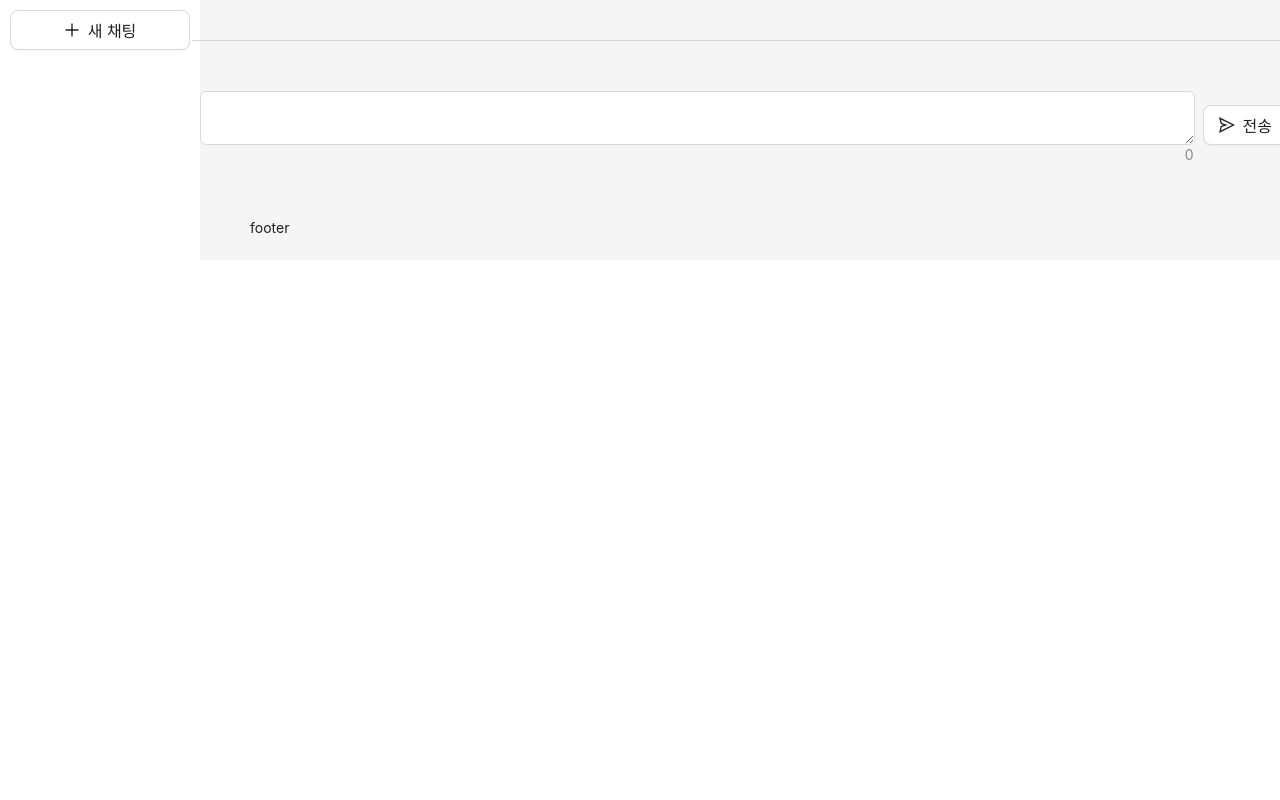
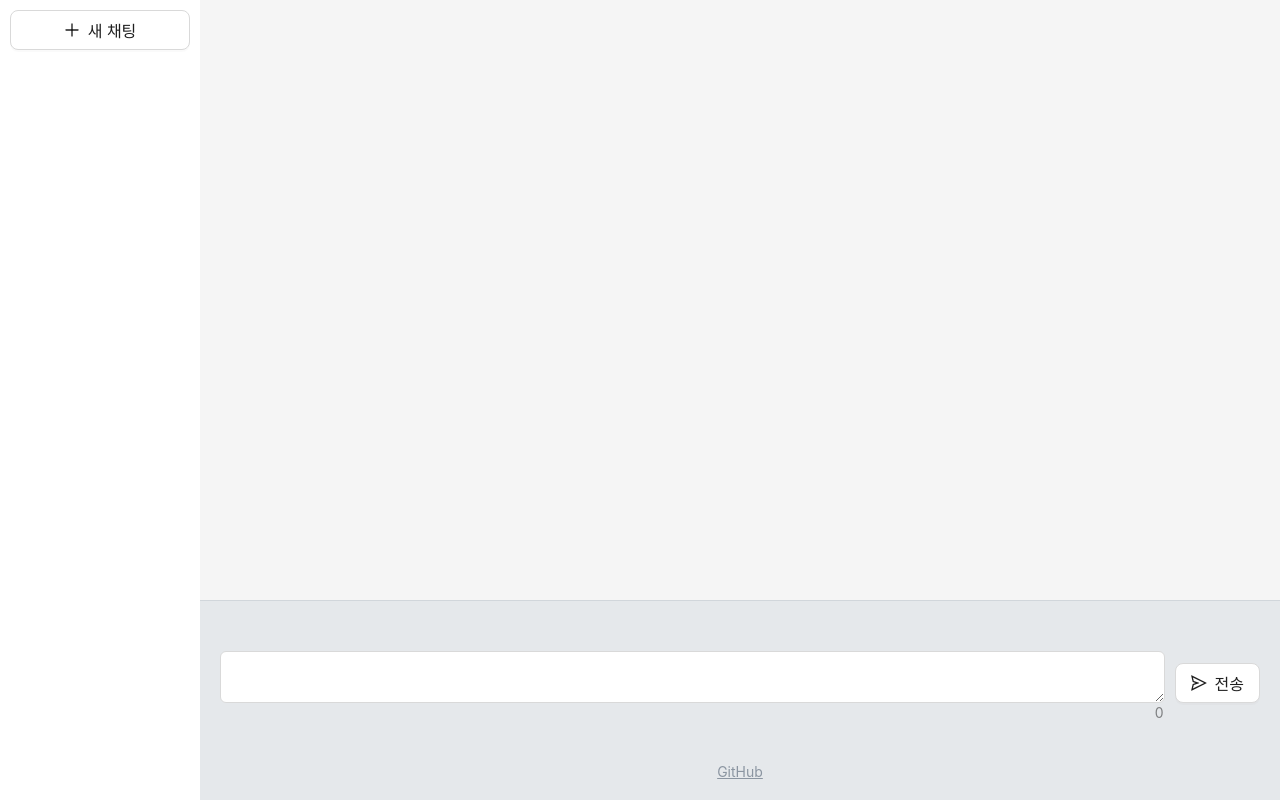
Before and after one commit to wang-yurin/chatgpt-react, a React (Create React App) app: page /chat in a window 1280 px wide. Built offline with nearby package versions, Linux system fonts and the light colour scheme; a web font is replaced by a local one.

Commit message:
style: MessageInput 영역 하단에 고정하는 스타일 추가

```diff
--- a/src/components/MessageInput/MessageInput.jsx
+++ b/src/components/MessageInput/MessageInput.jsx
@@ -8,7 +8,7 @@ const { TextArea } = Input;
 
 const MessageInput = ({ value, onChange, onSend }) => {
   return (
-    <Row align="bottom" gutter={16} css={messageInputStyles}>
+    <Row align="bottom" css={messageInputStyles}>
       <Col flex={1}>
         <TextArea
           showCount
--- a/src/components/MessageInput/MessageInput.styles.ts
+++ b/src/components/MessageInput/MessageInput.styles.ts
@@ -2,8 +2,20 @@ import { css } from '@emotion/react';
 import theme from '../../styles/theme';
 
 const messageInputStyles = css`
-  padding: 5rem 0;
+  padding: 5rem 2rem;
   border-top: 1px solid ${theme.colors.GREY300};
+  background-color: ${theme.colors.GREY200};
+
+  & > button {
+    margin-left: 1rem;
+  }
+
+  & textarea {
+    display: block;
+    height: 50px;
+    max-height: 200px;
+    overflow-y: scroll;
+  }
 `;
 
 export default messageInputStyles;
--- a/src/pages/ChatPage/ChatPage.jsx
+++ b/src/pages/ChatPage/ChatPage.jsx
@@ -1,6 +1,11 @@
 import React, { useState } from 'react';
 import { Button, Layout } from 'antd';
-import { contentStyles, layoutStyles, siderStyles } from './ChatPage.styles';
+import {
+  contentStyles,
+  footerStyles,
+  layoutStyles,
+  siderStyles,
+} from './ChatPage.styles';
 import { PlusOutlined } from '@ant-design/icons';
 import MessageInput from '../../components/MessageInput/MessageInput';
 import createChatApi from '../../api/createChat';
@@ -40,7 +45,7 @@ const ChatPage = () => {
   };
 
   return (
-    <Layout>
+    <Layout style={{ height: '100vh' }}>
       <Sider
         style={siderStyles}
         breakpoint="lg"
@@ -57,15 +62,17 @@ const ChatPage = () => {
             <Chat message={message} key={index} />
           ))}
         </Content>
-        <Content>
         <MessageInput
           message={message}
           value={userMessage}
           onChange={handleTypingMessage}
           onSend={handleSendMessage}
         />
-        </Content>
-        <Footer>footer</Footer>
+        <Footer style={footerStyles}>
+          <a href="https://github.com/wang-yurin" target="blank">
+            GitHub
+          </a>
+        </Footer>
       </Layout>
     </Layout>
   );
--- a/src/pages/ChatPage/ChatPage.styles.ts
+++ b/src/pages/ChatPage/ChatPage.styles.ts
@@ -1,13 +1,12 @@
+import theme from '../../styles/theme';
+
 const layoutStyles = {
   display: 'flex',
-  flex: '1 1 0%',
   flexDirection: 'column',
-  height: '100%',
-  overFlow: 'hidden',
-  position: 'relative',
 };
 
 const contentStyles = {
+  overflowY: 'scroll',
   padding: '2rem',
 };
 
@@ -15,4 +14,12 @@ const siderStyles = {
   padding: '1rem',
 };
 
-export { layoutStyles, contentStyles, siderStyles };
+const footerStyles = {
+  color: theme.colors.GREY500,
+  textAlign: 'center',
+  textDecoration: 'underline',
+  backgroundColor: theme.colors.GREY200,
+  padding: '1rem 0 2rem',
+};
+
+export { layoutStyles, contentStyles, siderStyles, footerStyles };
```
Lines whose indentation alone changed are shown as unchanged.
